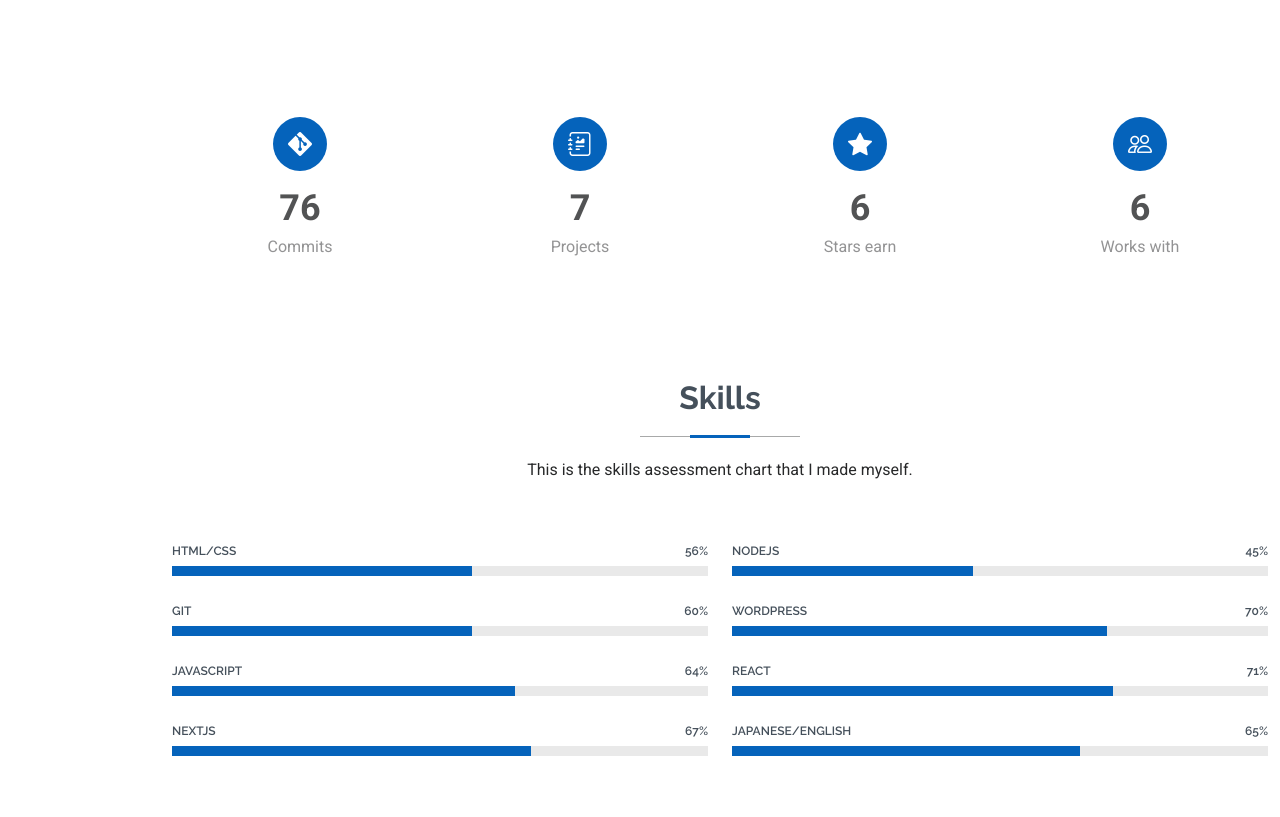
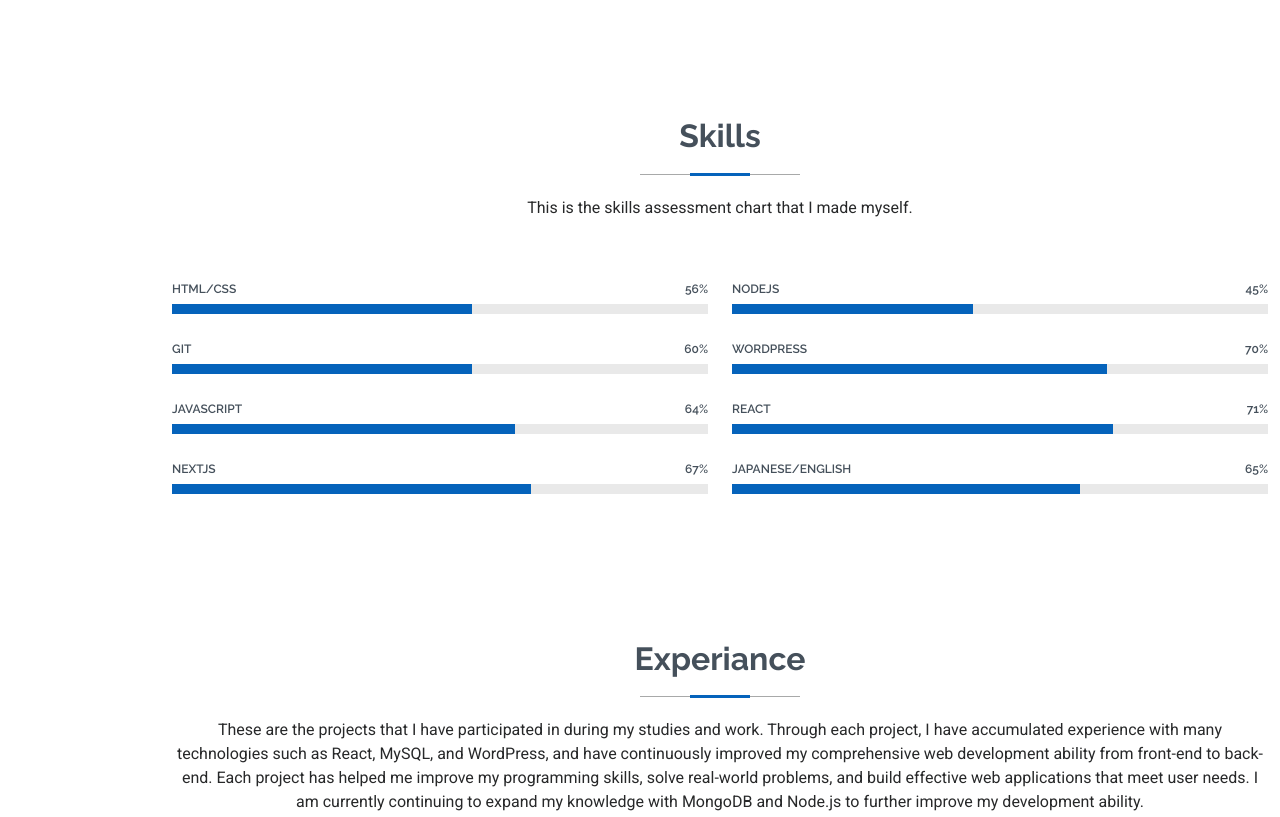
Before and after one commit to thanhpd123/CV-Phan-Duy-Thanh, a website: page index.html in a window 1280 px wide. Shown: the part 1550-2367 px from the top of the page. Drawn offline with Linux system fonts and the light colour scheme.

Commit message:
small shjt

```diff
--- a/index.html
+++ b/index.html
@@ -69,7 +69,7 @@
           <div class="col-lg-9">
             <h2>PHAN DUY THÀNH</h2>
             <p>I'm <span class="typed"
-                data-typed-items="Developer,21 years old, FPT Student,an Editor and a Gammer">Developer</span><span
+                data-typed-items="Developer,21 years old, FPT Student,an Editor and a Gamer">Developer</span><span
                 class="typed-cursor typed-cursor--blink" aria-hidden="true"></span></p>
             <div class="social-links">
               <a href="https://github.com/thanhpd123"><i class="bi bi-github"></i></a>
@@ -144,53 +144,6 @@
       </div>
 
     </section><!-- /About Section -->
-
-    <!-- Stats Section -->
-    <section id="stats" class="stats section">
-
-      <div class="container" data-aos="fade-up" data-aos-delay="100">
-
-        <div class="row gy-4">
-
-          <div class="col-lg-3 col-md-6 d-flex flex-column align-items-center">
-            <i class="bi bi-git"></i>
-            <div class="stats-item">
-              <span data-purecounter-start="0" data-purecounter-end="76" data-purecounter-duration="1"
-                class="purecounter"></span>
-              <p>Commits</p>
-            </div>
-          </div><!-- End Stats Item -->
-
-          <div class="col-lg-3 col-md-6 d-flex flex-column align-items-center">
-            <i class="bi bi-journal-richtext"></i>
-            <div class="stats-item">
-              <span data-purecounter-start="0" data-purecounter-end="7" data-purecounter-duration="1"
-                class="purecounter"></span>
-              <p>Projects</p>
-            </div>
-          </div><!-- End Stats Item -->
-
-          <div class="col-lg-3 col-md-6 d-flex flex-column align-items-center">
-            <i class="bi bi-star-fill"></i>
-            <div class="stats-item">
-              <span data-purecounter-start="0" data-purecounter-end="6" data-purecounter-duration="1"
-                class="purecounter"></span>
-              <p>Stars earn</p>
-            </div>
-          </div><!-- End Stats Item -->
-
-          <div class="col-lg-3 col-md-6 d-flex flex-column align-items-center">
-            <i class="bi bi-people"></i>
-            <div class="stats-item">
-              <span data-purecounter-start="0" data-purecounter-end="6" data-purecounter-duration="1"
-                class="purecounter"></span>
-              <p>Works with</p>
-            </div>
-          </div><!-- End Stats Item -->
-        </div>
-      </div>
-
-    </section><!-- /Stats Section -->
 
     <!-- Skills Section -->
     <section id="skills" class="skills section">
@@ -406,9 +359,9 @@
         <div class="isotope-layout" data-default-filter=".filter-app" data-layout="masonry" data-sort="original-order">
 
           <ul class="portfolio-filters isotope-filters" data-aos="fade-up" data-aos-delay="100">
+            <li data-filter=".filter-product">Web-ABS/DashBoard</li>
             <li data-filter=".filter-app" class="filter-active">BookShop</li>
             <li data-filter=".filter-branding">StudentManager</li>
-            <li data-filter=".filter-product">Web-ABS/DashBoard</li>
           </ul><!-- End Portfolio Filters -->
 
           <div class="row gy-4 isotope-container" data-aos="fade-up" data-aos-delay="200">
```
